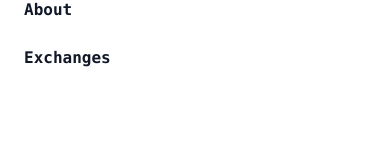
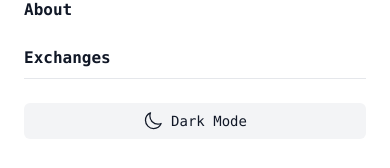
Before and after one commit to ian-schwartz/crypto-tracker, a React (Create React App) app: page / in a window 390 px wide. Both pictures are taken after a click on the button "Open main menu". Shown: the part 134-302 px from the top of the page. Built offline with nearby package versions, Linux system fonts and the light colour scheme; no server answers.

Commit message:
added dark mode to mobile

```diff
--- a/src/components/Header.jsx
+++ b/src/components/Header.jsx
@@ -56,7 +56,7 @@ const Header = ({ navigation, mobileMenuOpen, setMobileMenuOpen }) => {
       </nav>
       <Dialog open={mobileMenuOpen} onClose={setMobileMenuOpen}>
         <div className='fixed inset-0 z-50' />
-        <DialogPanel className='fixed inset-y-0 right-0 z-50 w-full overflow-y-auto bg-white px-6 py-6 sm:max-w-sm sm:ring-1 sm:ring-gray-900/10'>
+        <DialogPanel className='fixed inset-y-0 right-0 z-50 w-full overflow-y-auto bg-white px-6 py-6 sm:max-w-sm sm:ring-1 sm:ring-gray-900/10 dark:bg-gray-900 dark:sm:ring-white/10'>
           <div className='flex items-center justify-between'>
             <a href='#' className='-m-1.5 p-1.5'>
               <span className='text-lg font-bold text-gray-900 dark:text-white'>
@@ -79,13 +79,35 @@ const Header = ({ navigation, mobileMenuOpen, setMobileMenuOpen }) => {
                   <a
                     key={item.name}
                     href={item.href}
-                    className='-mx-3 block rounded-lg px-3 py-2 text-base font-semibold text-gray-900 hover:text-indigo-500'
+                    className='-mx-3 block rounded-lg px-3 py-2 text-base font-semibold text-gray-900 hover:text-indigo-500 dark:text-white'
                   >
                     {item.name}
                   </a>
                 ))}
               </div>
             </div>
+          </div>
+          <div className='py-6 border-t border-gray-200 dark:border-gray-700'>
+            <button
+              onClick={() => setDarkMode(!darkMode)}
+              className='w-full flex items-center gap-2 justify-center p-2 rounded-md bg-gray-100 dark:bg-gray-700 hover:bg-gray-200 dark:hover:bg-gray-600'
+            >
+              {darkMode ? (
+                <>
+                  <SunIcon className='h-5 w-5 text-gray-900 dark:text-gray-300' />
+                  <span className='text-sm font-medium text-gray-900 dark:text-white'>
+                    Light Mode
+                  </span>
+                </>
+              ) : (
+                <>
+                  <MoonIcon className='h-5 w-5 text-gray-900 dark:text-gray-300' />
+                  <span className='text-sm font-medium text-gray-900 dark:text-white'>
+                    Dark Mode
+                  </span>
+                </>
+              )}
+            </button>
           </div>
         </DialogPanel>
       </Dialog>
--- a/src/context/DarkModeContext.js
+++ b/src/context/DarkModeContext.js
@@ -11,6 +11,14 @@ export const DarkModeProvider = ({ children }) => {
     localStorage.setItem('darkMode', darkMode);
   }, [darkMode]);
 
+  useEffect(() => {
+    if (darkMode) {
+      document.documentElement.classList.add('dark');
+    } else {
+      document.documentElement.classList.remove('dark');
+    }
+  }, [darkMode]);
+
   return (
     <DarkModeContext.Provider value={{ darkMode, setDarkMode }}>
       <div className={darkMode ? 'dark' : ''}>{children}</div>
@@ -18,6 +26,4 @@ export const DarkModeProvider = ({ children }) => {
   );
 };
 
-export const useDarkMode = () => {
-  return useContext(DarkModeContext);
-};
+export const useDarkMode = () => useContext(DarkModeContext);
```
